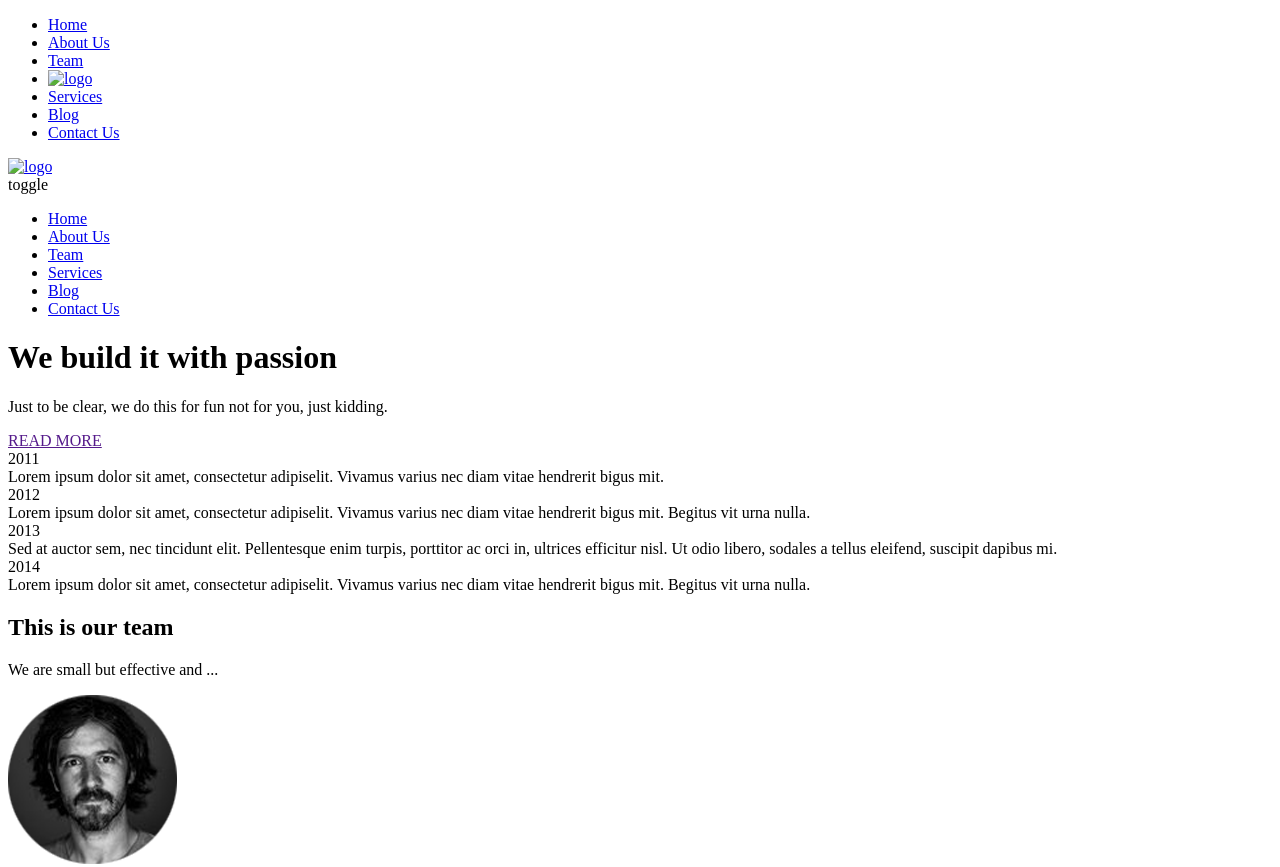
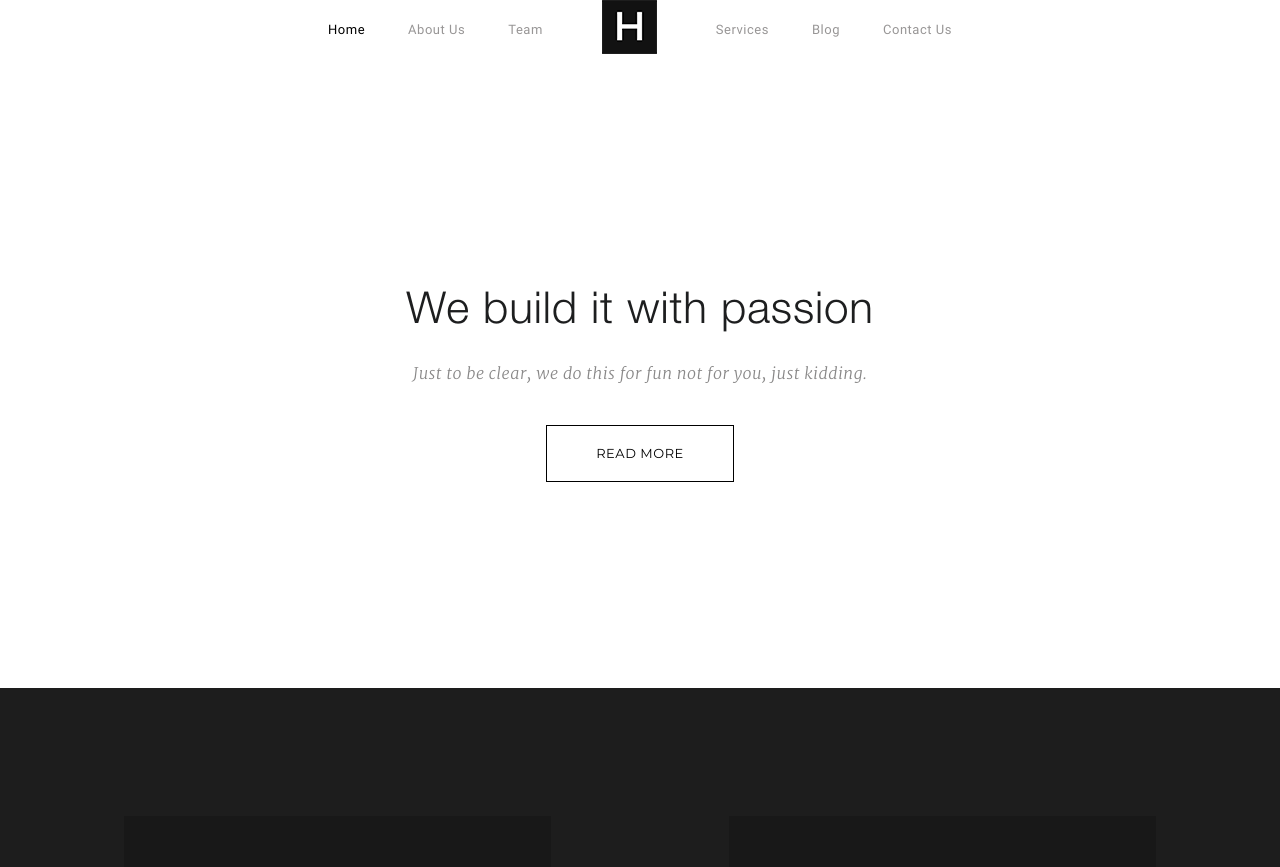
Before and after one commit to MariaKasa/Landing-Page, a plain HTML site: page index.html in a window 1280 px wide. Shown: the top 867 px of the page. Drawn offline with Linux system fonts and the light colour scheme; the site is published under a folder, as on GitHub Pages, so addresses that start at the root find nothing.

Commit message:
fix path

```diff
--- a/index.html
+++ b/index.html
@@ -4,8 +4,8 @@
     <meta charset="UTF-8">
     <meta http-equiv="X-UA-Compatible" content="IE=edge">
     <meta name="viewport" content="width=device-width, initial-scale=1.0">
+    <link rel="stylesheet" href="css/style.css"></link>
     <title>Document</title>
-    <link rel="stylesheet" href="/css/style.css"></link>
 </head>
 <body>
    <header class="header">
@@ -15,7 +15,7 @@
                    <li class="menu__item  active"><a href="#">Home</a></li>
                    <li class="menu__item"><a href="#about">About Us</a></li>
                    <li class="menu__item"><a href="#team">Team</a></li>
-                   <li class="menu__item"><a href="#"><img src="/img/logo.png" alt="logo"class="logo"></a></li>
+                   <li class="menu__item"><a href="#"><img src="img/logo.png" alt="logo"class="logo"></a></li>
                    <li class="menu__item"><a href="#services">Services</a></li>
                    <li class="menu__item"><a href="#">Blog</a></li>
                    <li class="menu__item"><a href="#contact">Contact Us</a></li>
@@ -23,7 +23,7 @@
            </nav>
            <nav class="menu__mobile">
                <div class="menu__inner">
-                <a href="#"><img src="/img/logo.png" alt="logo"class="logo"></a>
+                <a href="#"><img src="img/logo.png" alt="logo"class="logo"></a>
                 <div class="menu__burger"><span>toggle</span></div>
                </div>
             <ul class="menu">
@@ -183,8 +183,8 @@
                     </div>
                 </div>
             </footer>
-            <script src="/js/jquery-3.6.0.min.js"></script>
-            <script src="/js/main.js"></script>
+            <script src="js/jquery-3.6.0.min.js"></script>
+            <script src="js/main.js"></script>
 
 
 </body>
```
Also changed, not shown: css/style.css (+11 -19 lines).
